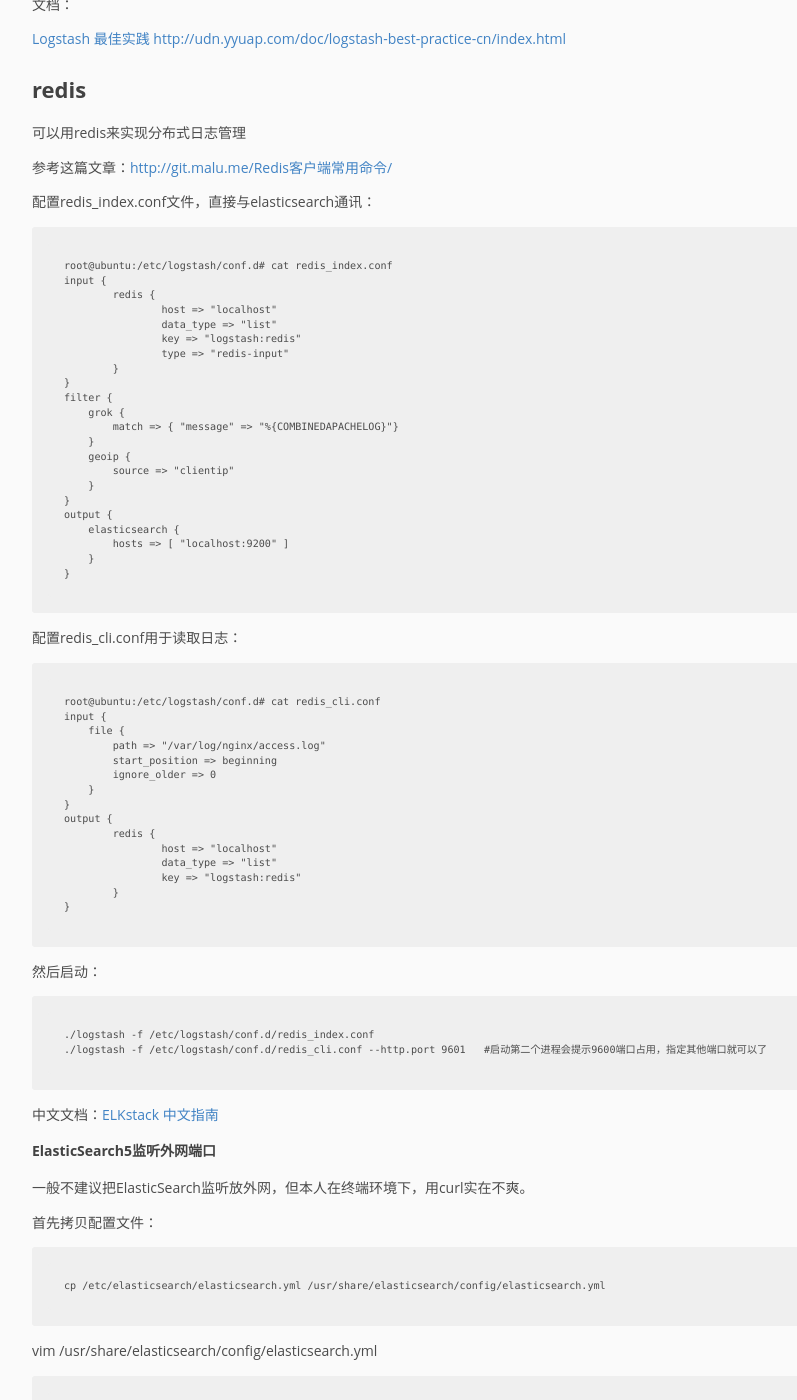
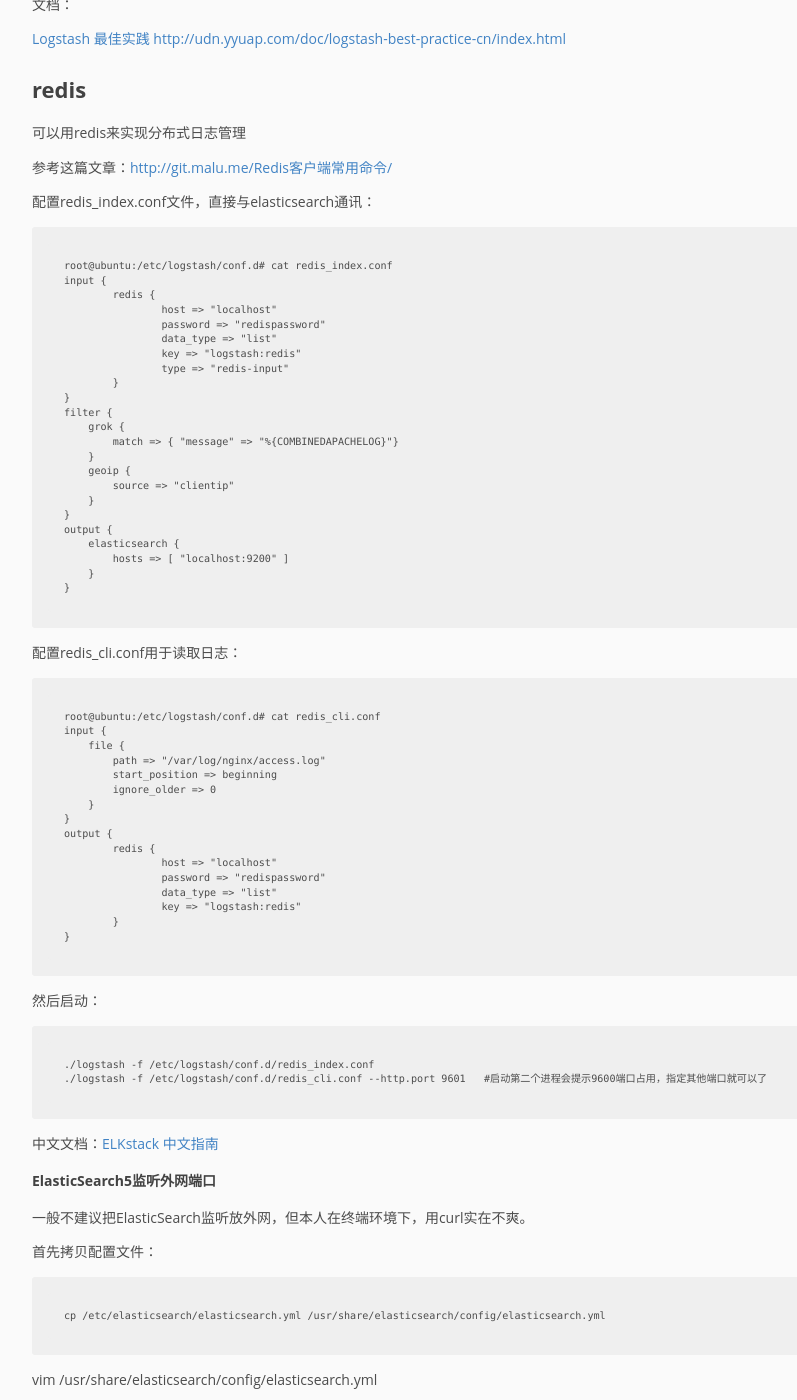
Before and after one commit to pingmalu/pingmalu.github.io, a Jekyll site: the page built from _posts/2016-07-07-构建ELK+Redis日志分析系统.md, in a window 1280 px wide and 1400 px high, scrolled down 4501 px. Shown: the whole window, without its empty margins (168-965 px from the left). Built offline with Jekyll 4.4.1, drawn with Linux system fonts in a browser that asks for light colours; nearby versions of some CDN libraries.

Commit message:
'update'

```diff
--- a/_posts/2016-07-07-构建ELK+Redis日志分析系统.md
+++ b/_posts/2016-07-07-构建ELK+Redis日志分析系统.md
@@ -204,6 +204,7 @@
 	input {
 	        redis {
 	                host => "localhost"
+	                password => "redispassword"
 	                data_type => "list"
 	                key => "logstash:redis"
 	                type => "redis-input"
@@ -236,6 +237,7 @@
 	output {
 	        redis {
 	                host => "localhost"
+	                password => "redispassword"
 	                data_type => "list"
 	                key => "logstash:redis"
 	        }
```
